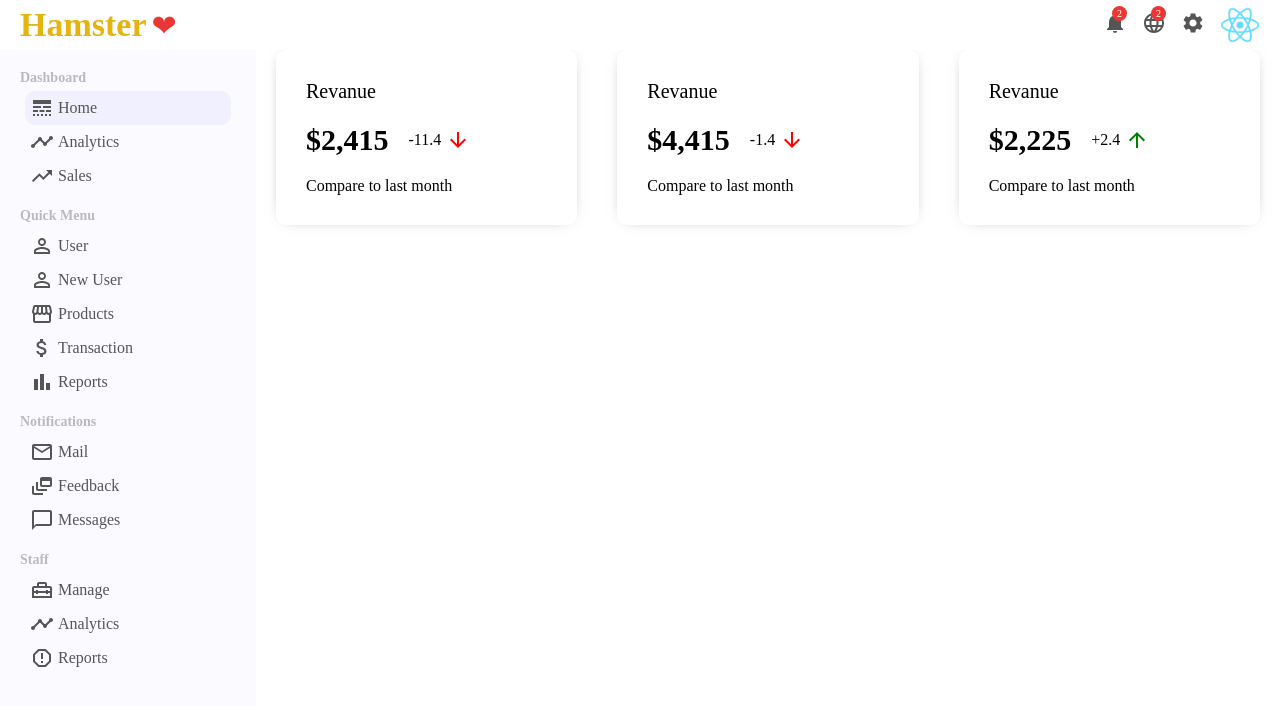
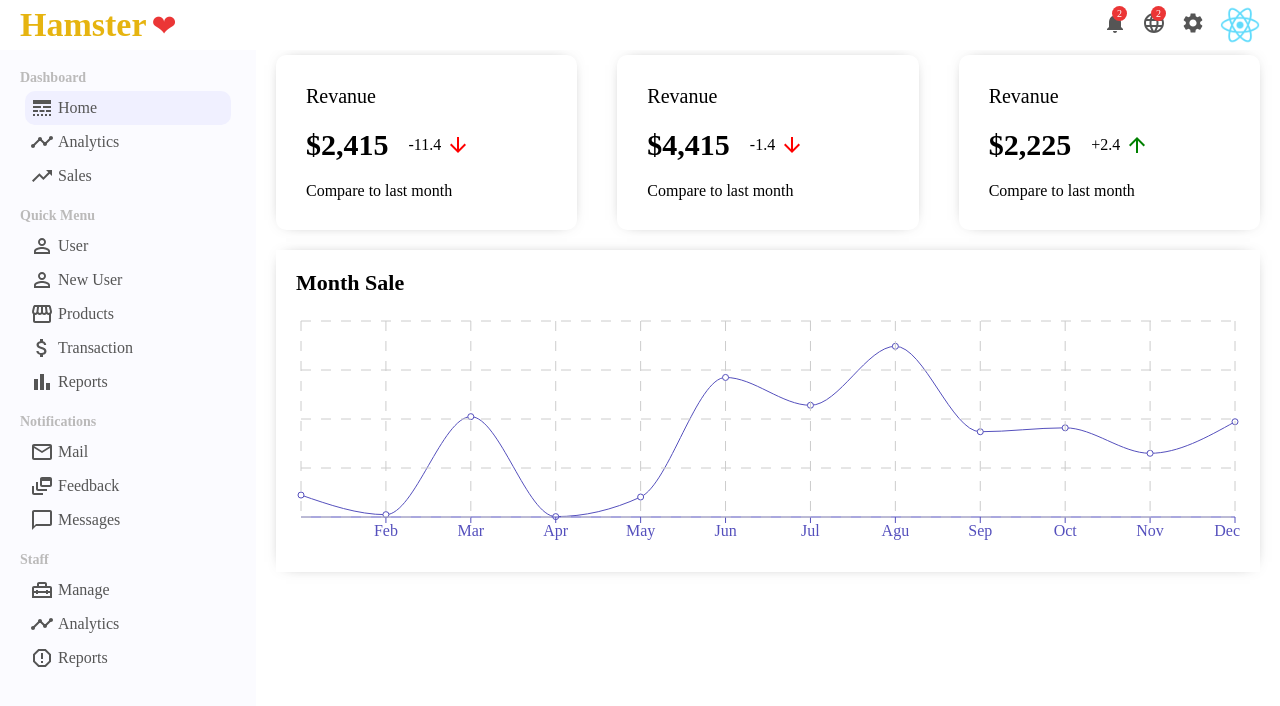
Before and after one commit to Mohammad-Saharkhiz/dashbord-admin, a React (Create React App) app: page / in a window 1280 px wide. Shown: the top 706 px of the page. Built offline with nearby package versions, Linux system fonts and the light colour scheme.

Commit message:
add chart month sale in home page

```diff
--- a/package.json
+++ b/package.json
@@ -15,6 +15,7 @@
     "react-dom": "^18.3.1",
     "react-router-dom": "^6.23.1",
     "react-scripts": "5.0.1",
+    "recharts": "^2.12.7",
     "web-vitals": "^2.1.4"
   },
   "scripts": {
--- /dev/null
+++ b/src/components/chart/Chart.css
@@ -0,0 +1,11 @@
+.chart{
+    margin: 20px;
+    padding: 20px;
+    box-shadow: 0 0 15px -10px rgba(0, 0, 0, 0.75);
+}
+
+.chart-title{
+    font-size: 22px;
+    font-weight: bold;
+    margin-bottom: 20px;
+}
--- /dev/null
+++ b/src/components/chart/Chart.jsx
@@ -0,0 +1,21 @@
+import React from 'react'
+import "./Chart.css"
+import { ResponsiveContainer, LineChart, Line, XAxis, CartesianGrid, Tooltip } from 'recharts'
+
+export default function Chart({title, data, dataKey, grid}) {
+
+
+    return (
+        <div className="chart">
+            <h4 className="chart-title">{title}</h4>
+            <ResponsiveContainer width="100%" aspect={4}>
+                <LineChart data={data}>
+                    <Line type="monotone" dataKey={dataKey} stroke="#5550bd"/>
+                    <XAxis dataKey="name" stroke="#5550bd"/>
+                    <Tooltip />
+                    {grid && <CartesianGrid stroke="#ccc" strokeDasharray="10"/>}
+                </LineChart>
+            </ResponsiveContainer>
+        </div>
+    )
+}
--- a/src/components/features/Features.css
+++ b/src/components/features/Features.css
@@ -3,6 +3,7 @@
     align-items: center;
     justify-content: space-between;
     width: 100%;
+    margin-top: 5px;
 }
 
 .features-item{
--- /dev/null
+++ b/src/dataChart.js
@@ -0,0 +1,16 @@
+let xAxisData = [
+    {"name": 'Jan', "Sale": 112_000},
+    {"name": 'Feb', "Sale": 12_000},
+    {"name": 'Mar', "Sale": 512_000},
+    {"name": 'Apr', "Sale": 2_000},
+    {"name": 'May', "Sale": 102_000},
+    {"name": 'Jun', "Sale": 712_000},
+    {"name": 'Jul', "Sale": 570_000},
+    {"name": 'Agu', "Sale": 871_000},
+    {"name": 'Sep', "Sale": 435_000},
+    {"name": 'Oct', "Sale": 455_000},
+    {"name": 'Nov', "Sale": 325_000},
+    {"name": 'Dec', "Sale": 486_000},
+]
+
+export default xAxisData
--- a/src/pages/home/Home.js
+++ b/src/pages/home/Home.js
@@ -1,6 +1,8 @@
 import React from 'react'
 import "./Home.css"
 import Features from '../../components/features/Features'
+import Chart from '../../components/chart/Chart'
+import data from '../../dataChart'
 
 export default function Home(props) {
 
@@ -8,6 +10,7 @@ export default function Home(props) {
     return (
         <div className="home">
             <Features />
+            <Chart grid title="Month Sale" data={data} dataKey="Sale"/>
         </div>
     )
 }
```
Also changed, not shown: 1 other file (tests, documents, lock files or other folders).
